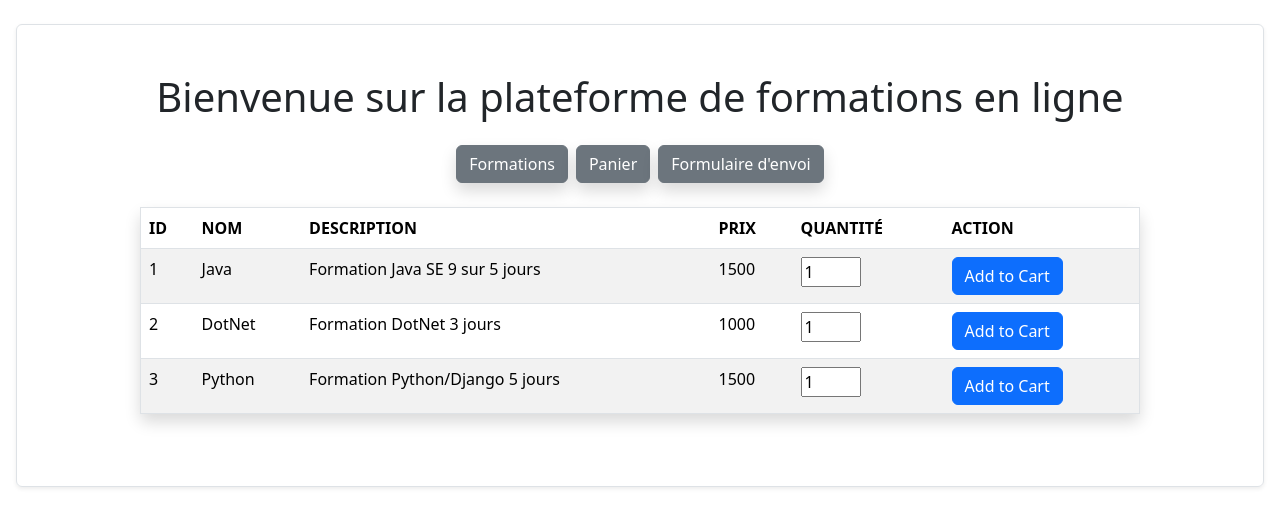
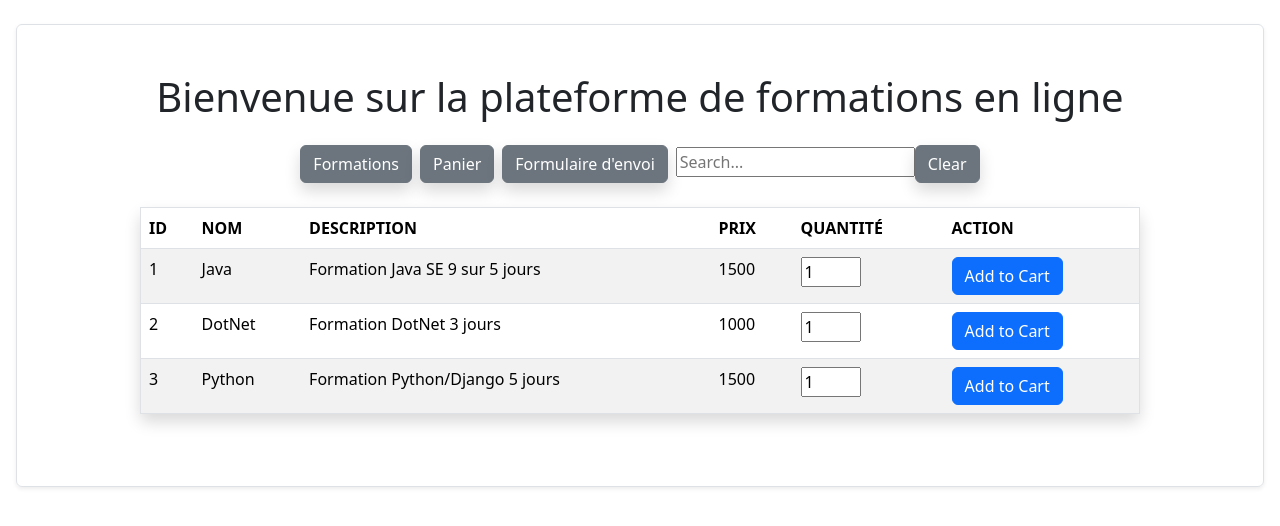
Before and after one commit to DavidDevB/trainings-front-app, an Angular app: page /trainings in a window 1280 px wide. Shown: the top 526 px of the page. Built offline with nearby package versions, Linux system fonts and the light colour scheme.

Commit message:
search bar added to app.html + route trainings

```diff
--- a/src/app/app.html
+++ b/src/app/app.html
@@ -6,6 +6,9 @@
       <button class="btn btn-secondary shadow" routerLink="/trainings" >Formations</button>
       <button class="btn btn-secondary shadow" routerLink="/cart" >Panier</button>
       <button class="btn btn-secondary shadow" routerLink="/form" >Formulaire d'envoi</button>
+      @if (currentRoute === '/trainings') {
+        <app-searchbar></app-searchbar>
+      }
   </div>
   <div class="w-100 d-flex justify-content-center">
     <router-outlet></router-outlet>
--- a/src/app/app.ts
+++ b/src/app/app.ts
@@ -1,17 +1,22 @@
 import { Component, signal } from '@angular/core';
-import { RouterOutlet, RouterLink} from '@angular/router';
+import { RouterOutlet, RouterLink, Router} from '@angular/router';
 import { CartService } from './services/cart.service';
+import {SearchbarComponent } from './components/searchbar.component/searchbar.component';
 
 @Component({
   selector: 'app-root',
-  imports: [RouterOutlet, RouterLink],
+  imports: [RouterOutlet, RouterLink, SearchbarComponent],
   templateUrl: './app.html',
   styleUrl: './app.css'
 })
 export class App {
   protected readonly title = signal('trainings-front-app');
 
-  constructor(public cartService: CartService) {}
+  constructor(public cartService: CartService, private router: Router) {}
+
+  get currentRoute(): string {
+    return this.router.url;
+  }
 
 
 }
--- /dev/null
+++ b/src/app/components/searchbar.component/searchbar.component.html
@@ -0,0 +1,13 @@
+
+
+<ng-container >
+  <div class="search-bar">
+    <input
+      type="text"
+      placeholder="Search..."
+      [(ngModel)]="searchQuery"
+      (input)="onSearchInput()"
+    />
+    <button class="btn btn-secondary shadow" (click)="clearSearch()">Clear</button>
+  </div>
+</ng-container>
--- /dev/null
+++ b/src/app/components/searchbar.component/searchbar.component.ts
@@ -0,0 +1,22 @@
+import { Component } from '@angular/core';
+import { FormsModule } from '@angular/forms';
+
+@Component({
+  selector: 'app-searchbar',
+  imports: [FormsModule],
+  templateUrl: './searchbar.component.html',
+  styleUrl: './searchbar.component.css',
+})
+export class SearchbarComponent {
+  searchQuery: string = '';
+
+  onSearchInput(): void {
+    console.log('Search query:', this.searchQuery);
+    // Implement search logic here
+  }
+
+  clearSearch(): void {
+    this.searchQuery = '';
+    console.log('Search cleared');
+  }
+}
```
Also changed, not shown: src/app/components/searchbar.component/searchbar.component.css (added), 1 other file (tests, documents, lock files or other folders).
